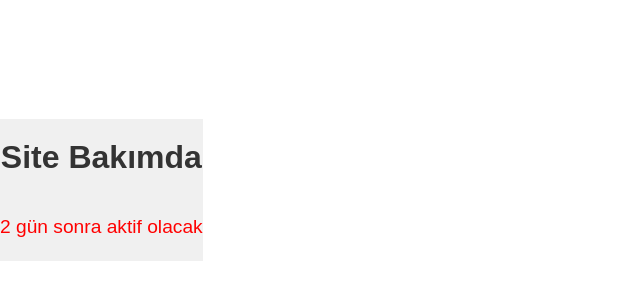
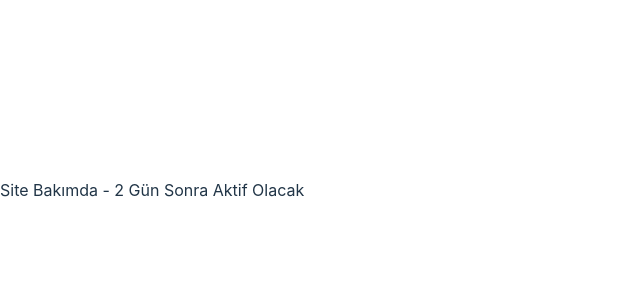
Before and after one commit to yusufuyar01/kyk_yemek_kahvalti, a React (Vite) app in the folder kykyemek/: page / in a window 1280 px wide. Shown: the part 210-510 px from the top of the page, without its empty margins (0-640 px from the left). Built offline with nearby package versions, Linux system fonts and the light colour scheme.

Commit message:
Update App.jsx

```diff
--- a/kykyemek/src/App.jsx
+++ b/kykyemek/src/App.jsx
@@ -3,9 +3,10 @@ import "./MobileMealPlanner.css";
 
 export default function MaintenancePage() {
   return (
-    <div className="maintenance-container">
-      <h1 className="maintenance-message">Site Bakımda</h1>
-      <p className="maintenance-submessage">2 gün sonra aktif olacak</p>
-    </div>
+    <div class="status-container">
+  <span class="status-dot"></span>
+  <span class="status-message">Site Bakımda - 2 Gün Sonra Aktif Olacak</span>
+</div>
+
   );
 }
```
